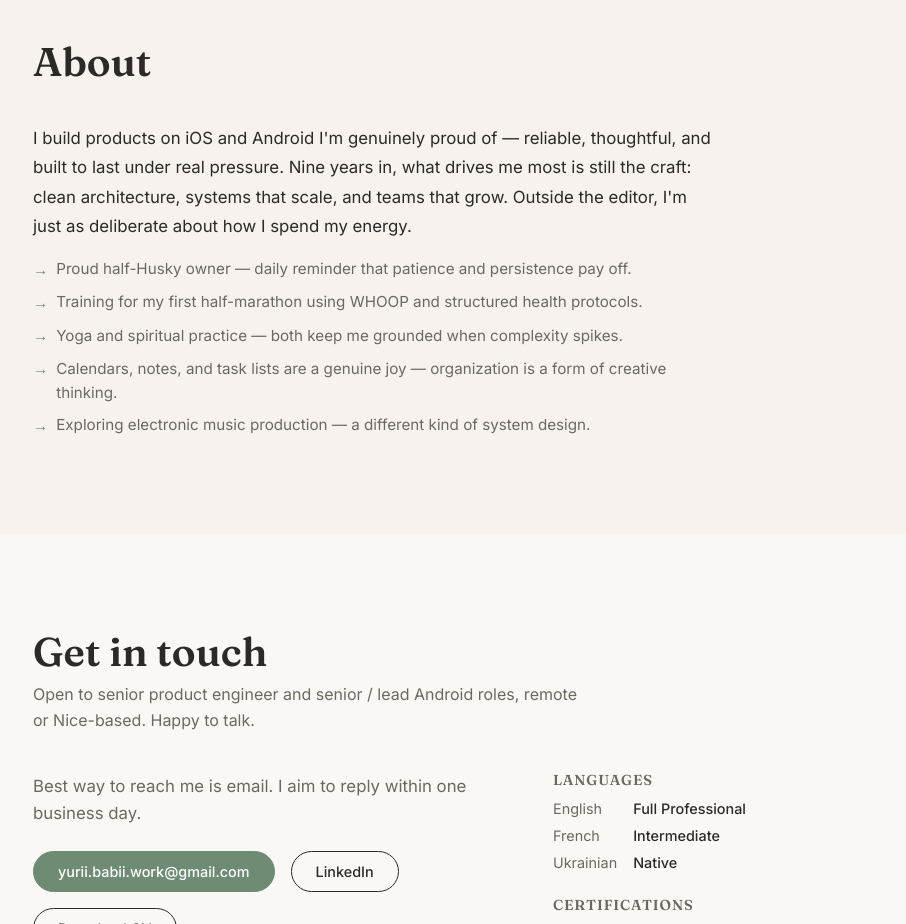
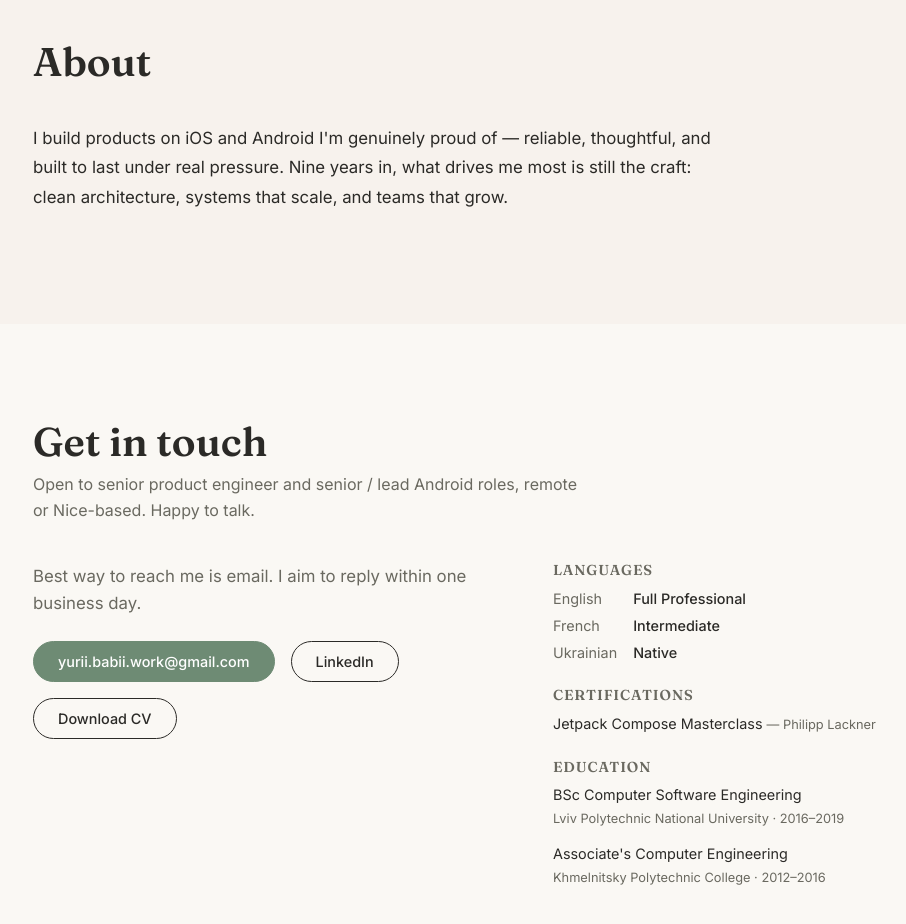
Before and after one commit to yuriibabii/yuriibabii.github.io, a plain HTML site: page index.html in a window 1280 px wide. Shown: the part 4220-5144 px from the top of the page, without its empty margins (119-1025 px from the left). Drawn offline with Linux system fonts and the light colour scheme.

Commit message:
About: remove the personal interests list
Co-Authored-By: Claude <noreply@anthropic.com>

```diff
--- a/index.html
+++ b/index.html
@@ -737,15 +737,8 @@
 
     <div class="about-body reveal">
       <p>
-        I build products on iOS and Android I'm genuinely proud of — reliable, thoughtful, and built to last under real pressure. Nine years in, what drives me most is still the craft: clean architecture, systems that scale, and teams that grow. Outside the editor, I'm just as deliberate about how I spend my energy.
+        I build products on iOS and Android I'm genuinely proud of — reliable, thoughtful, and built to last under real pressure. Nine years in, what drives me most is still the craft: clean architecture, systems that scale, and teams that grow.
       </p>
-      <ul class="about-list">
-        <li>Proud half-Husky owner — daily reminder that patience and persistence pay off.</li>
-        <li>Training for my first half-marathon using WHOOP and structured health protocols.</li>
-        <li>Yoga and spiritual practice — both keep me grounded when complexity spikes.</li>
-        <li>Calendars, notes, and task lists are a genuine joy — organization is a form of creative thinking.</li>
-        <li>Exploring electronic music production — a different kind of system design.</li>
-      </ul>
     </div>
   </div>
 </section>
```
